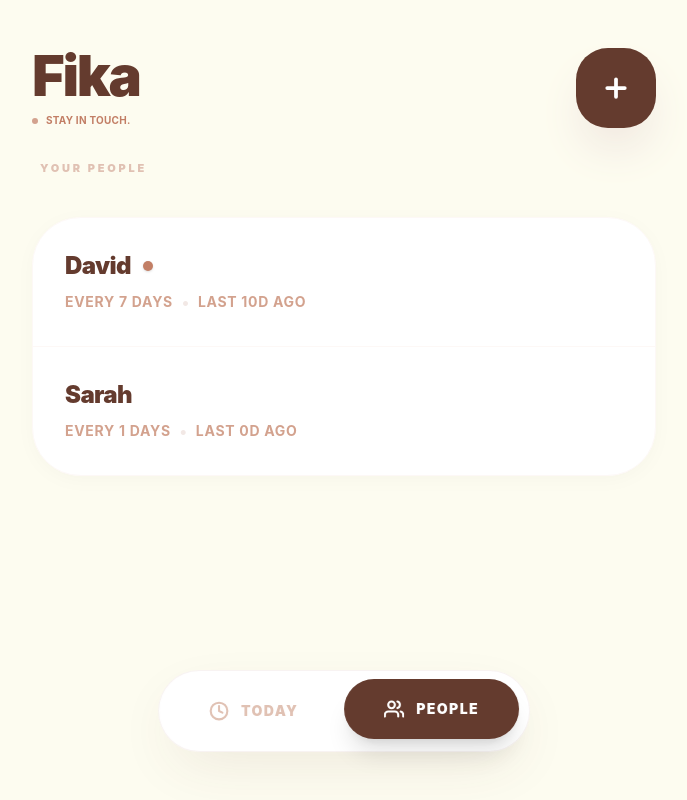
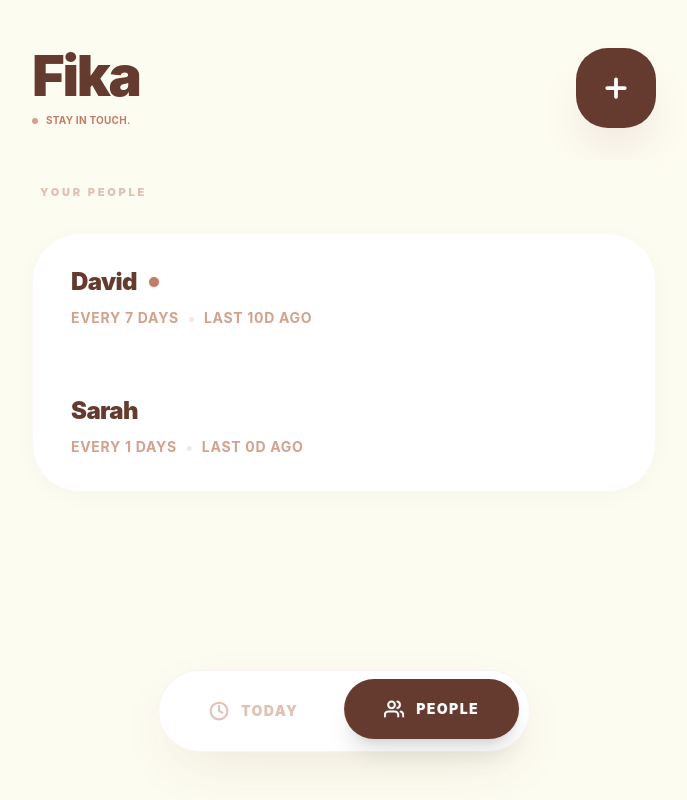
Before and after one commit to rath9110/Fika, a React (Vite) app in the folder client/: page / in a window 1280 px wide. Both pictures are taken after a click on the button "PEOPLE". Shown: the whole page, without its empty margins (296-983 px from the left). Built offline with nearby package versions, Linux system fonts and the light colour scheme.

Commit message:
Fixed editing of contact

```diff
--- a/client/src/components/PeopleList.tsx
+++ b/client/src/components/PeopleList.tsx
@@ -26,8 +26,8 @@ const PeopleList: React.FC<Props> = ({ contacts, onSelect }) => {
     }
 
     return (
-        <div className="space-y-10 animate-in font-sans">
-            <h2 className="text-[11px] font-black text-fika-300 uppercase tracking-[0.25em] px-2">Your People</h2>
+        <div className="animate-in font-sans">
+            <h2 className="text-[11px] font-black text-fika-300 uppercase tracking-[0.25em] px-2 sticky top-0 bg-cream z-20 py-6 mb-2">Your People</h2>
             <div className="bg-white rounded-[3rem] border border-fika-50 overflow-hidden shadow-soft divide-y divide-fika-50">
                 {sortedByDue.map((c) => {
                     const daysSince = getDaysSince(c.last_contacted_at);
@@ -38,7 +38,9 @@ const PeopleList: React.FC<Props> = ({ contacts, onSelect }) => {
                         <button
                             key={c.id}
                             onClick={() => onSelect(c)}
-                            className="w-full flex justify-between items-center p-8 text-left hover:bg-fika-50/50 transition-colors group relative overflow-hidden"
+                            className={`w-full flex justify-between items-center p-8 text-left transition-all duration-300 group relative border-l-[6px] border-transparent
+                hover:bg-fika-50/50 first:rounded-t-[3rem] last:rounded-b-[3rem]
+                ${isBday ? 'hover:border-orange-400' : 'hover:border-fika-900'}`}
                         >
                             <div className="space-y-2">
                                 <div className="flex items-center gap-3">
@@ -56,13 +58,9 @@ const PeopleList: React.FC<Props> = ({ contacts, onSelect }) => {
 
                             <div className="shrink-0 ml-4 opacity-0 group-hover:opacity-100 transition-all -translate-x-2 group-hover:translate-x-0">
                                 <div className="w-12 h-12 bg-fika-900 text-white rounded-2xl flex items-center justify-center shadow-lg">
-                                    <svg xmlns="http://www.w3.org/2000/svg" width="20" height="20" viewBox="0 0 24 24" fill="none" stroke="currentColor" strokeWidth="3" strokeLinecap="round" strokeLinejoin="round"><path d="M5 12h14" /><path d="M12 5v14" /></svg>
+                                    <svg xmlns="http://www.w3.org/2000/svg" width="20" height="20" viewBox="0 0 24 24" fill="none" stroke="currentColor" strokeWidth="3" strokeLinecap="round" strokeLinejoin="round"><path d="M17 3a2.85 2.83 0 1 1 4 4L7.5 20.5 2 22l1.5-5.5Z" /><path d="m15 5 4 4" /></svg>
                                 </div>
                             </div>
-
-                            {/* Subtle hover indicator */}
-                            <div className={`absolute left-0 top-0 bottom-0 w-1.5 transition-all duration-300 transform scale-y-0 group-hover:scale-y-100
-                ${isBday ? 'bg-orange-400' : 'bg-fika-900'}`} />
                         </button>
                     );
                 })}
--- a/client/src/components/TodayView.tsx
+++ b/client/src/components/TodayView.tsx
@@ -24,8 +24,8 @@ const TodayView: React.FC<Props> = ({ contacts, onConnect, onSnooze }) => {
     }
 
     return (
-        <div className="space-y-6 md:space-y-8 animate-in font-sans">
-            <h2 className="text-[11px] font-black text-fika-300 uppercase tracking-[0.25em] px-2">Today’s Connections</h2>
+        <div className="animate-in font-sans">
+            <h2 className="text-[11px] font-black text-fika-300 uppercase tracking-[0.25em] px-2 sticky top-0 bg-cream z-20 py-6 mb-2">Today’s Connections</h2>
             <div className="space-y-4 md:space-y-6">
                 {due.map(c => {
                     const isBday = isBirthdayToday(c.birthday);
```
